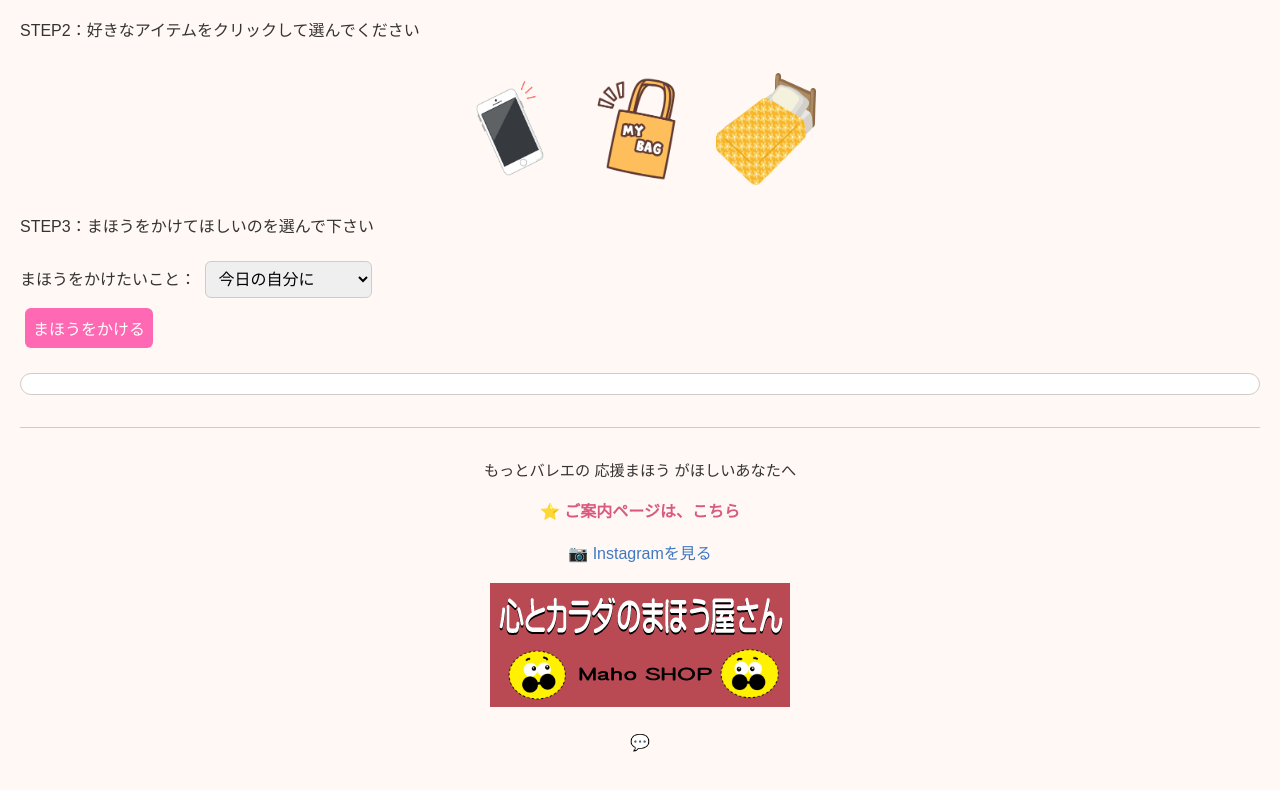
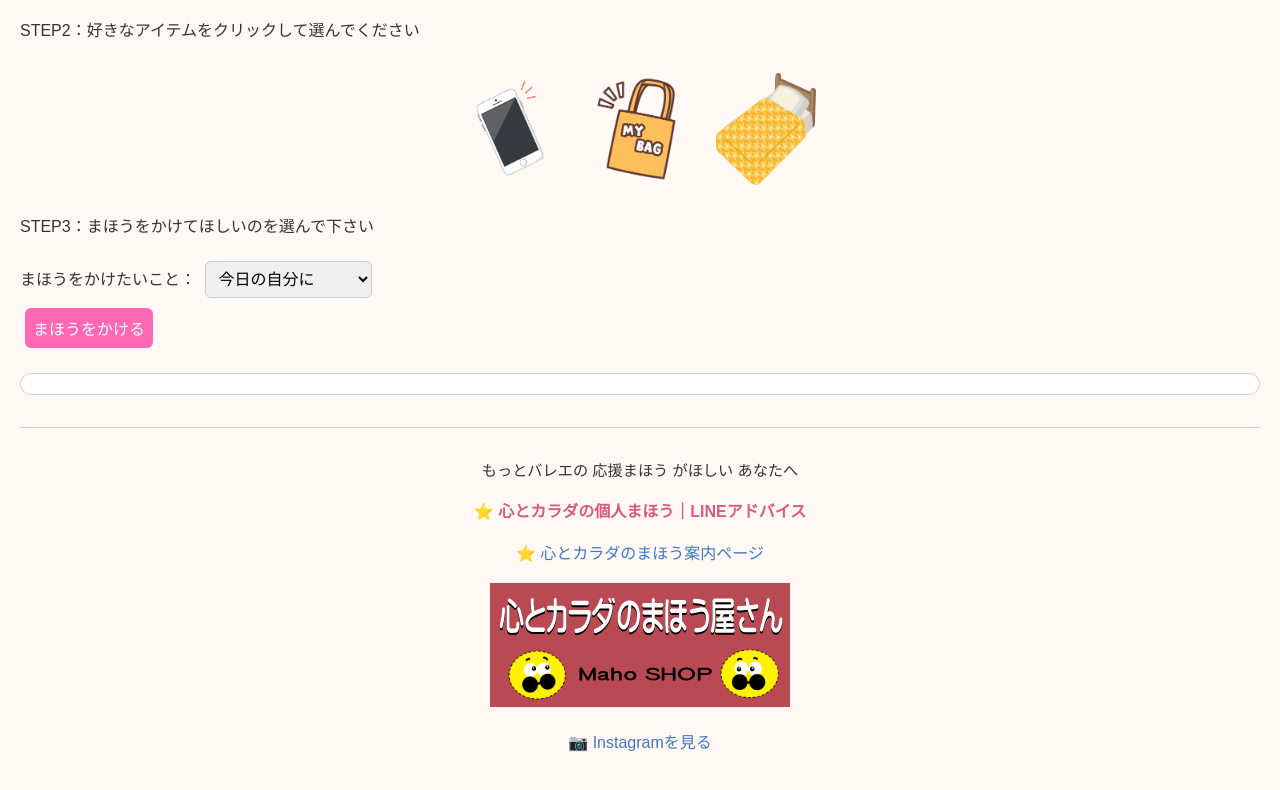
Before and after one commit to GOENGO/mahou_tu, a plain HTML site: page index.html in a window 1280 px wide. Shown: the part 474-1264 px from the top of the page. Drawn offline with Linux system fonts and the light colour scheme.

Commit message:
Add files via upload

```diff
--- a/index.html
+++ b/index.html
@@ -264,16 +264,16 @@
   </script>
 
   <div style="text-align:center; margin-top: 2em; padding-top: 1em; border-top: 1px solid #ccc;">
-    <p style="font-size: 0.95em;">もっとバレエの 応援まほう がほしいあなたへ</p>
+    <p style="font-size: 0.95em;">もっとバレエの 応援まほう がほしい あなたへ</p>
     <p>
-      <a href="https://note.com/balletbt_imura/n/na22d69cc1d7c" target="_blank" style="color: #d85a7f; text-decoration: none; font-weight: bold;">⭐ ご案内ページは、こちら</a>
+      <a href="https://goengo.base.shop/categories/6766888" target="_blank" style="color: #d85a7f; text-decoration: none; font-weight: bold;">⭐ 心とカラダの個人まほう｜LINEアドバイス</a>
     </p>
     <p>
-      <a href="https://www.instagram.com/mahouya_tu_bbt/" target="_blank" style="color: #4078c0; text-decoration: none;">📷 Instagramを見る</a>
+      <a href="https://note.com/balletbt_imura/n/nbd0ae3fb4341" target="_blank" style="color: #4078c0; text-decoration: none;">⭐ 心とカラダのまほう案内ページ</a>
     </p>
 <a href="https://goengo.base.shop/" target="_blank"><img src="mahoshop.png"></a>
     <p>
-      <a href="" target="_blank" style="color: #00b900; text-decoration: none;">💬</a>
+      <a href="https://www.instagram.com/mahouya_tu_bbt/" target="_blank" style="color: #4078c0; text-decoration: none;">📷 Instagramを見る</a>
     </p>
   </div>
 </body>
```
